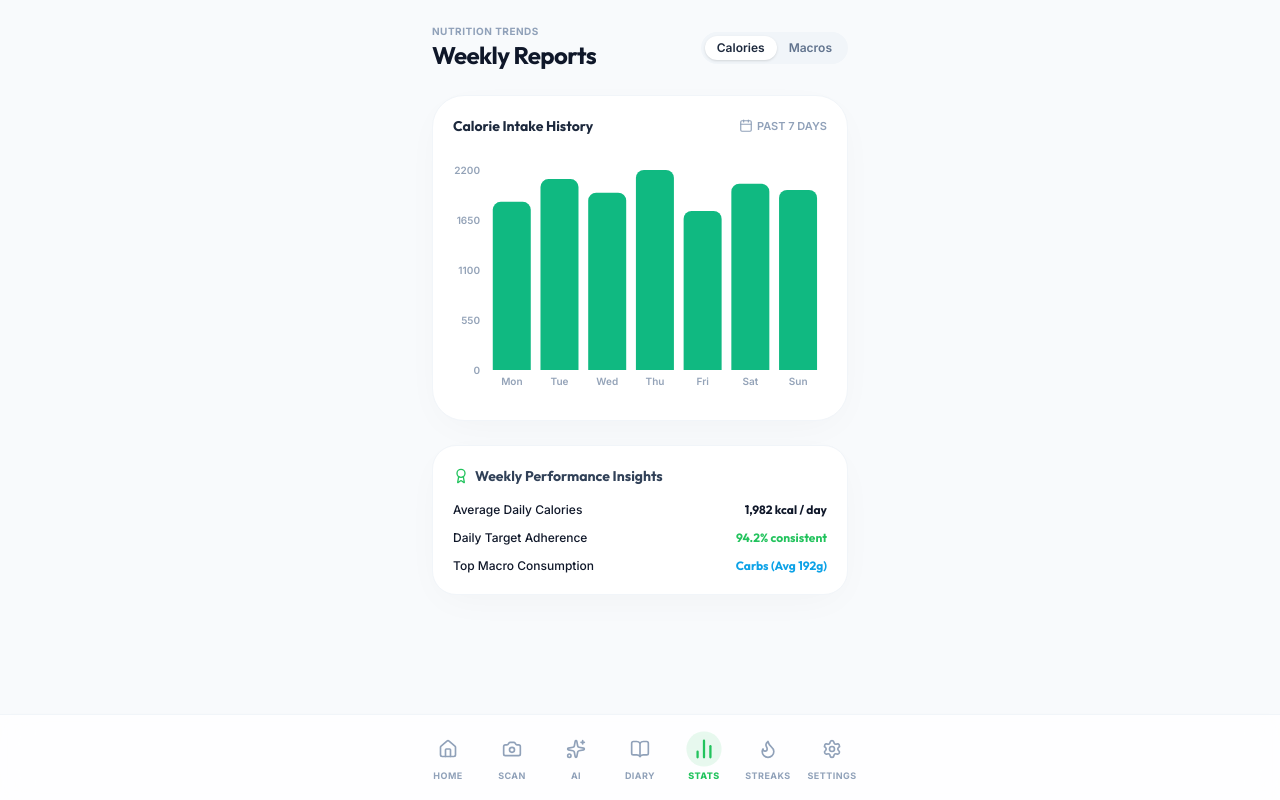
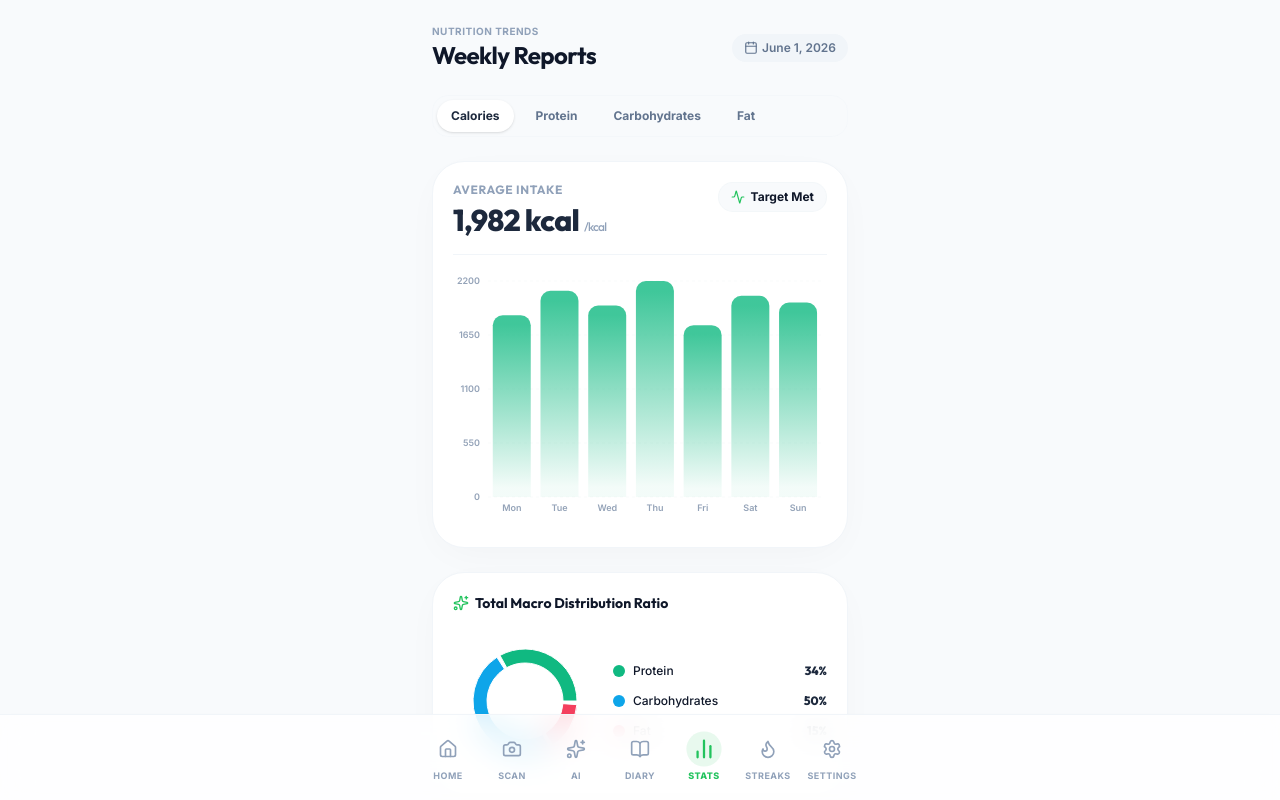
Before and after one commit to Shhhreyaaa/AI-Calorie-Tracker, a Next.js app: page /analytics in a window 1280 px wide. Shown: the top 800 px of the page. Built offline with nearby package versions, Linux system fonts and the light colour scheme.

Commit message:
Initial project setup

```diff
--- a/src/app/analytics/page.tsx
+++ b/src/app/analytics/page.tsx
@@ -9,18 +9,20 @@ import {
   Tooltip,
   ResponsiveContainer,
   AreaChart,
-  Area
+  Area,
+  PieChart,
+  Pie,
+  Cell,
+  CartesianGrid
 } from "recharts";
-import { Calendar, ChevronDown, Award, TrendingUp } from "lucide-react";
+import { Calendar, Award, ChevronDown, Activity, Sparkles } from "lucide-react";
+import { createClient } from "@/lib/supabase/client";
 
 export default function AnalyticsPage() {
   const [mounted, setMounted] = useState(false);
-  const [metric, setMetric] = useState<"calories" | "macros">("calories");
+  const [selectedMetric, setSelectedMetric] = useState<"calories" | "protein" | "carbs" | "fat">("calories");
 
-  useEffect(() => {
-    setMounted(true);
-  }, []);
-
+  // Weekly mock data (will fall back to database averages when populated)
   const weeklyData = [
     { day: "Mon", calories: 1850, protein: 120, carbs: 180, fat: 55 },
     { day: "Tue", calories: 2100, protein: 145, carbs: 210, fat: 68 },
@@ -31,17 +33,62 @@ export default function AnalyticsPage() {
     { day: "Sun", calories: 1980, protein: 135, carbs: 195, fat: 59 },
   ];
 
+  // Average macros calculation for PieChart
+  const avgMacros = [
+    { name: "Protein", value: 130, color: "#10B981" },
+    { name: "Carbohydrates", value: 192, color: "#0EA5E9" },
+    { name: "Fat", value: 59, color: "#F43F5E" }
+  ];
+
+  useEffect(() => {
+    setMounted(true);
+  }, []);
+
   if (!mounted) {
     return (
       <div className="space-y-6">
         <div>
-          <span className="text-[10px] text-slate-405 font-bold uppercase tracking-wider block">Nutrition Trends</span>
+          <span className="text-[10px] text-slate-400 font-bold uppercase tracking-wider block">Nutrition Trends</span>
           <h2 className="font-outfit text-2xl font-bold tracking-tight">Weekly Reports</h2>
         </div>
-        <div className="h-[250px] bg-white dark:bg-slate-900 border border-slate-100 dark:border-slate-800 rounded-[32px] animate-pulse" />
+        <div className="h-[280px] bg-white dark:bg-slate-900 border border-slate-100 dark:border-slate-800 rounded-[32px] animate-pulse" />
       </div>
     );
   }
+
+  // Get active configurations based on tab selection
+  const metricConfigs = {
+    calories: {
+      label: "Calories",
+      unit: "kcal",
+      color: "#10B981",
+      gradientId: "colorCalories",
+      average: "1,982 kcal"
+    },
+    protein: {
+      label: "Protein",
+      unit: "g",
+      color: "#10B981",
+      gradientId: "colorProtein",
+      average: "133g"
+    },
+    carbs: {
+      label: "Carbohydrates",
+      unit: "g",
+      color: "#0EA5E9",
+      gradientId: "colorCarbs",
+      average: "192g"
+    },
+    fat: {
+      label: "Fat",
+      unit: "g",
+      color: "#F43F5E",
+      gradientId: "colorFat",
+      average: "59g"
+    }
+  };
+
+  const activeConfig = metricConfigs[selectedMetric];
 
   return (
     <div className="space-y-6">
@@ -52,74 +99,139 @@ export default function AnalyticsPage() {
           <span className="text-[10px] text-slate-400 font-bold uppercase tracking-wider block">Nutrition Trends</span>
           <h2 className="font-outfit text-2xl font-bold tracking-tight">Weekly Reports</h2>
         </div>
-        <div className="flex bg-slate-100 dark:bg-slate-800/85 p-1 rounded-xl">
-          <button
-            onClick={() => setMetric("calories")}
-            className={`px-3 py-1 rounded-lg text-xs font-semibold transition-all ${metric === "calories" ? "bg-white dark:bg-slate-900 text-slate-800 dark:text-white shadow-sm" : "text-slate-500"}`}
-          >
-            Calories
-          </button>
-          <button
-            onClick={() => setMetric("macros")}
-            className={`px-3 py-1 rounded-lg text-xs font-semibold transition-all ${metric === "macros" ? "bg-white dark:bg-slate-900 text-slate-800 dark:text-white shadow-sm" : "text-slate-500"}`}
-          >
-            Macros
-          </button>
+        <div className="flex items-center gap-1 bg-slate-100 dark:bg-slate-800/80 px-3 py-1.5 rounded-xl text-xs font-semibold text-slate-500">
+          <Calendar className="w-3.5 h-3.5" />
+          <span>June 1, 2026</span>
         </div>
       </div>
 
-      {/* Primary Chart Widget */}
-      <div className="bg-white dark:bg-slate-900 border border-slate-100 dark:border-slate-800 rounded-[32px] p-5 shadow-premium dark:shadow-premium-dark">
-        <div className="flex justify-between items-center mb-6">
-          <h3 className="font-outfit text-sm font-bold text-slate-800 dark:text-slate-200">
-            {metric === "calories" ? "Calorie Intake History" : "Macros Ratio Distribution"}
-          </h3>
-          <span className="text-[11px] text-slate-400 font-semibold uppercase flex items-center gap-1">
-            <Calendar className="w-3.5 h-3.5" /> Past 7 Days
+      {/* Metric selection pills */}
+      <div className="flex overflow-x-auto gap-2 bg-slate-205/40 dark:bg-slate-800/40 p-1 rounded-2xl border border-slate-100/50 dark:border-slate-800/30 scrollbar-none">
+        {(Object.keys(metricConfigs) as Array<keyof typeof metricConfigs>).map((key) => (
+          <button
+            key={key}
+            onClick={() => setSelectedMetric(key)}
+            className={`px-3.5 py-2 rounded-xl text-xs font-bold transition-all whitespace-nowrap ${
+              selectedMetric === key
+                ? "bg-white dark:bg-slate-900 text-slate-800 dark:text-white shadow-sm"
+                : "text-slate-500 hover:text-slate-700 dark:hover:text-slate-350"
+            }`}
+          >
+            {metricConfigs[key].label}
+          </button>
+        ))}
+      </div>
+
+      {/* Main Analytics Chart Widget */}
+      <div className="bg-white dark:bg-slate-900 border border-slate-100 dark:border-slate-800 rounded-[32px] p-5 shadow-premium dark:shadow-premium-dark space-y-4">
+
+        {/* Metric Overview details */}
+        <div className="flex justify-between items-start border-b border-slate-100 dark:border-slate-850 pb-4">
+          <div>
+            <h3 className="font-outfit text-xs font-bold text-slate-400 uppercase tracking-wider">Average intake</h3>
+            <div className="font-outfit text-3xl font-extrabold tracking-tight text-slate-800 dark:text-slate-200 mt-1">
+              {activeConfig.average} <span className="text-xs font-medium text-slate-400">/{activeConfig.unit}</span>
+            </div>
+          </div>
+          <span className="text-xs bg-slate-50 dark:bg-slate-850 border border-slate-100/60 dark:border-slate-800/65 px-3 py-1.5 rounded-xl font-bold flex items-center gap-1.5">
+            <Activity className="w-3.5 h-3.5 text-brand-green" /> Target Met
           </span>
         </div>
 
-        <div className="h-60 w-full text-xs font-semibold">
+        {/* Recharts Component */}
+        <div className="h-64 w-full text-[10px] font-semibold">
           <ResponsiveContainer width="100%" height="100%">
-            {metric === "calories" ? (
+            {selectedMetric === "calories" ? (
               <BarChart data={weeklyData} margin={{ top: 10, right: 5, left: -25, bottom: 0 }}>
-                <XAxis dataKey="day" stroke="#94A3B8" fontSize={10} tickLine={false} axisLine={false} />
-                <YAxis stroke="#94A3B8" fontSize={10} tickLine={false} axisLine={false} />
-                <Tooltip cursor={{ fill: 'rgba(16, 185, 129, 0.04)' }} contentStyle={{ borderRadius: '16px', border: '1px solid #E2E8F0' }} />
-                <Bar dataKey="calories" fill="#10B981" radius={[8, 8, 0, 0]} />
+                <defs>
+                  <linearGradient id="colorCalories" x1="0" y1="0" x2="0" y2="1">
+                    <stop offset="5%" stopColor="#10B981" stopOpacity={0.8}/>
+                    <stop offset="95%" stopColor="#10B981" stopOpacity={0.05}/>
+                  </linearGradient>
+                </defs>
+                <CartesianGrid strokeDasharray="3 3" vertical={false} stroke="rgba(148, 163, 184, 0.06)" />
+                <XAxis dataKey="day" stroke="#94A3B8" fontSize={9} tickLine={false} axisLine={false} />
+                <YAxis stroke="#94A3B8" fontSize={9} tickLine={false} axisLine={false} />
+                <Tooltip cursor={{ fill: 'rgba(16, 185, 129, 0.03)' }} contentStyle={{ borderRadius: '16px', border: '1px solid #E2E8F0', fontFamily: 'Inter' }} />
+                <Bar dataKey="calories" fill="url(#colorCalories)" radius={[10, 10, 0, 0]} />
               </BarChart>
             ) : (
               <AreaChart data={weeklyData} margin={{ top: 10, right: 5, left: -25, bottom: 0 }}>
-                <XAxis dataKey="day" stroke="#94A3B8" fontSize={10} tickLine={false} axisLine={false} />
-                <YAxis stroke="#94A3B8" fontSize={10} tickLine={false} axisLine={false} />
-                <Tooltip contentStyle={{ borderRadius: '16px', border: '1px solid #E2E8F0' }} />
-                <Area type="monotone" dataKey="protein" stackId="1" stroke="#10B981" fill="#10B981" fillOpacity={0.15} />
-                <Area type="monotone" dataKey="carbs" stackId="1" stroke="#0EA5E9" fill="#0EA5E9" fillOpacity={0.15} />
-                <Area type="monotone" dataKey="fat" stackId="1" stroke="#F43F5E" fill="#F43F5E" fillOpacity={0.15} />
+                <defs>
+                  <linearGradient id={activeConfig.gradientId} x1="0" y1="0" x2="0" y2="1">
+                    <stop offset="5%" stopColor={activeConfig.color} stopOpacity={0.4}/>
+                    <stop offset="95%" stopColor={activeConfig.color} stopOpacity={0.0}/>
+                  </linearGradient>
+                </defs>
+                <CartesianGrid strokeDasharray="3 3" vertical={false} stroke="rgba(148, 163, 184, 0.06)" />
+                <XAxis dataKey="day" stroke="#94A3B8" fontSize={9} tickLine={false} axisLine={false} />
+                <YAxis stroke="#94A3B8" fontSize={9} tickLine={false} axisLine={false} />
+                <Tooltip contentStyle={{ borderRadius: '16px', border: '1px solid #E2E8F0', fontFamily: 'Inter' }} />
+                <Area type="monotone" dataKey={selectedMetric} stroke={activeConfig.color} strokeWidth={2.5} fill={`url(#${activeConfig.gradientId})`} />
               </AreaChart>
             )}
           </ResponsiveContainer>
         </div>
       </div>
 
-      {/* Aggregate metrics review */}
+      {/* Secondary Chart: Macro Distribution Pie Chart */}
+      <div className="bg-white dark:bg-slate-900 border border-slate-100 dark:border-slate-800 rounded-[32px] p-5 shadow-premium dark:shadow-premium-dark">
+        <h3 className="font-outfit text-sm font-bold flex items-center gap-1.5 text-slate-750 dark:text-slate-200 mb-4">
+          <Sparkles className="w-4 h-4 text-brand-green" /> Total Macro Distribution Ratio
+        </h3>
+
+        <div className="flex items-center justify-between gap-4">
+          {/* Pie Chart */}
+          <div className="w-36 h-36 shrink-0">
+            <ResponsiveContainer width="100%" height="100%">
+              <PieChart>
+                <Pie
+                  data={avgMacros}
+                  cx="50%"
+                  cy="50%"
+                  innerRadius={38}
+                  outerRadius={52}
+                  paddingAngle={4}
+                  dataKey="value"
+                >
+                  {avgMacros.map((entry, index) => (
+                    <Cell key={`cell-${index}`} fill={entry.color} />
+                  ))}
+                </Pie>
+              </PieChart>
+            </ResponsiveContainer>
+          </div>
+
+          {/* Color Labels list */}
+          <div className="flex-1 space-y-3.5 text-xs font-semibold">
+            {avgMacros.map((macro, idx) => (
+              <div key={idx} className="flex justify-between items-center">
+                <div className="flex items-center gap-2">
+                  <div className="w-3 h-3 rounded-full shrink-0" style={{ backgroundColor: macro.color }} />
+                  <span className="text-slate-650 dark:text-slate-300 font-medium">{macro.name}</span>
+                </div>
+                <span className="font-outfit font-extrabold text-slate-800 dark:text-slate-250">
+                  {Math.round((macro.value / (130 + 192 + 59)) * 100)}%
+                </span>
+              </div>
+            ))}
+          </div>
+        </div>
+      </div>
+
+      {/* Performance Insights widget */}
       <div className="bg-white dark:bg-slate-900 border border-slate-100 dark:border-slate-800 rounded-3xl p-5 shadow-premium dark:shadow-premium-dark space-y-4">
-        <h3 className="font-outfit text-sm font-bold flex items-center gap-1.5 text-slate-700 dark:text-slate-205">
-          <Award className="w-4 h-4 text-brand-green" />
-          Weekly Performance Insights
+        <h3 className="font-outfit text-sm font-bold flex items-center gap-1.5 text-slate-750 dark:text-slate-200">
+          <Award className="w-4 h-4 text-brand-sky" /> Weekly Performance Insights
         </h3>
-        <div className="space-y-3">
-          <div className="flex justify-between items-center text-xs">
-            <span className="text-slate-450 font-medium">Average Daily Calories</span>
-            <span className="font-outfit font-bold text-slate-850 dark:text-slate-200">1,982 kcal / day</span>
-          </div>
-          <div className="flex justify-between items-center text-xs">
-            <span className="text-slate-450 font-medium">Daily Target Adherence</span>
+        <div className="space-y-3 text-xs">
+          <div className="flex justify-between items-center">
+            <span className="text-slate-450 font-medium">Daily Target Consistency</span>
             <span className="font-outfit font-bold text-brand-green">94.2% consistent</span>
           </div>
-          <div className="flex justify-between items-center text-xs">
-            <span className="text-slate-450 font-medium">Top Macro Consumption</span>
-            <span className="font-outfit font-bold text-brand-sky">Carbs (Avg 192g)</span>
+          <div className="flex justify-between items-center">
+            <span className="text-slate-450 font-medium">Protein Efficiency ratio</span>
+            <span className="font-outfit font-bold text-slate-800 dark:text-slate-205">High (Avg 133g)</span>
           </div>
         </div>
       </div>
```
